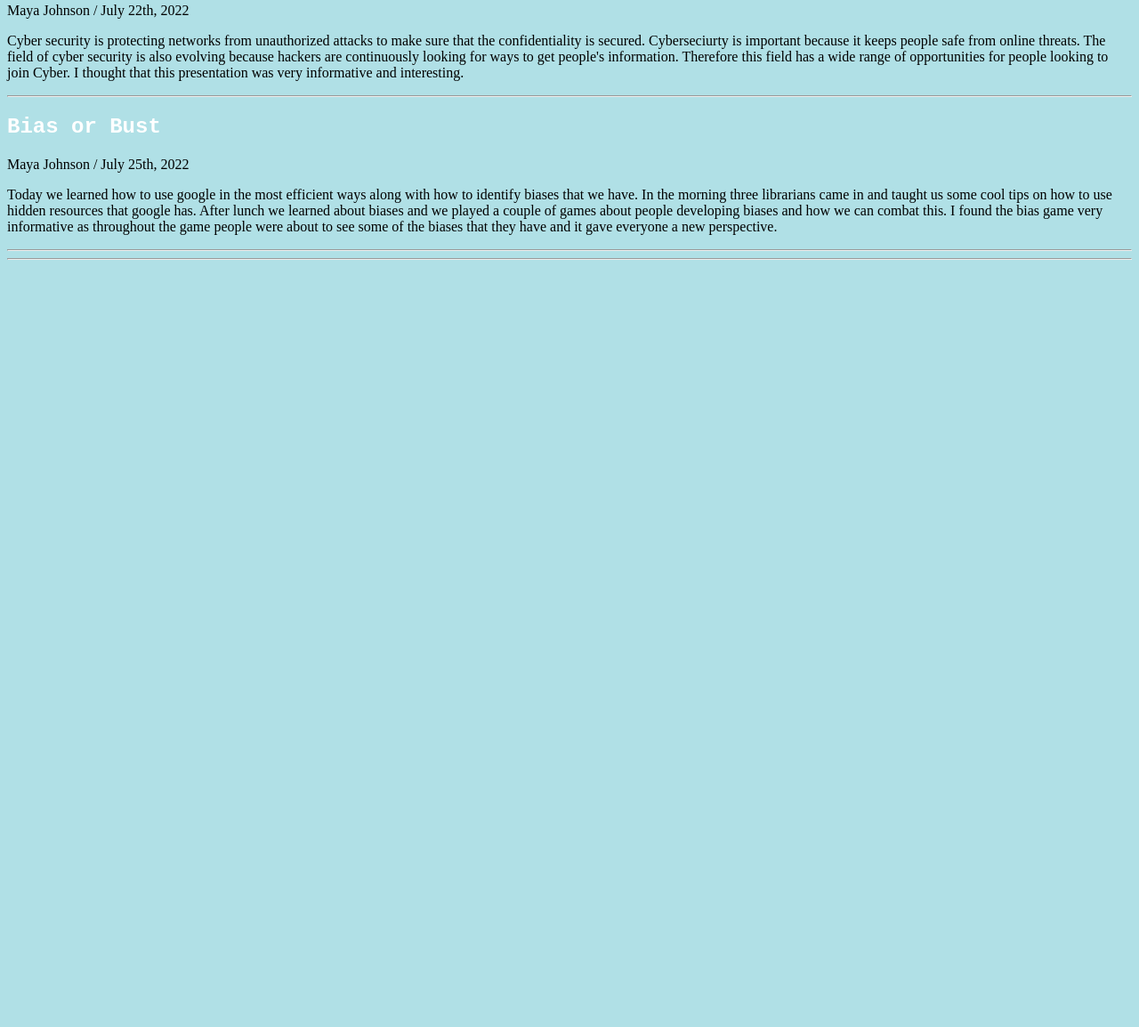
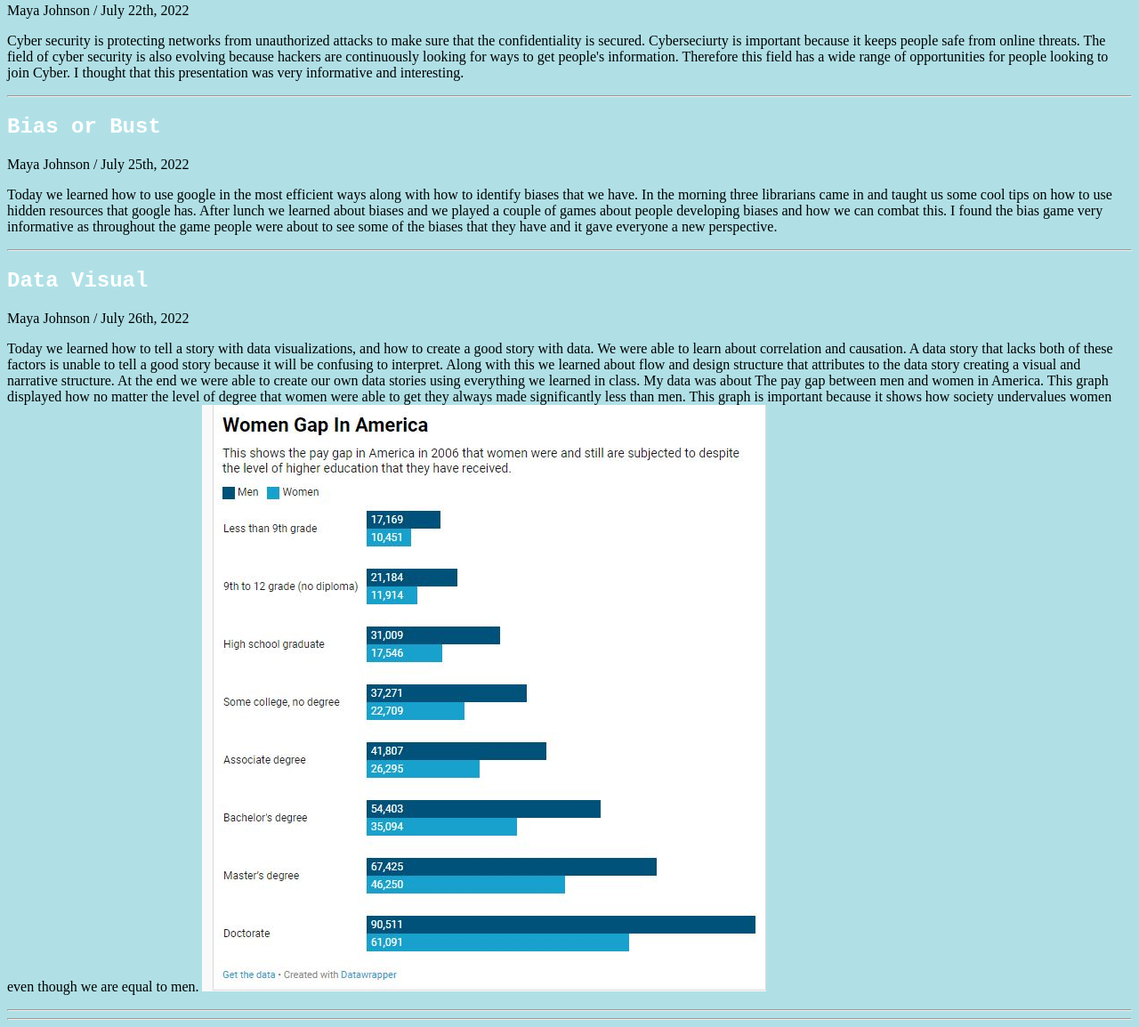
Before and after one commit to theitgirls/mjjohnso, a plain HTML site: page blog.html in a window 1280 px wide. Shown: the part 2858-4012 px from the top of the page at 89% size. Before the commit the page ends 3158 px from the top, so only its background shows below. Drawn offline with Linux system fonts and the light colour scheme; a web font is replaced by a local one.

Commit message:
Add files via upload

```diff
--- a/blog.html
+++ b/blog.html
@@ -103,6 +103,21 @@
             </p>
             <hr>
 
+            <h2>Data Visual</h2>
+
+            <p>Maya Johnson / July 26th, 2022</p>
+            <p>
+
+
+                Today we learned how to tell a story with data visualizations, and how to create a good story with data. We were able to learn about correlation and causation. A data story that lacks both of these factors is unable to tell a good story because it will be confusing to interpret. Along with this we learned about flow and design structure that attributes to the data story creating a visual and narrative structure. At the end we were able to create our own data stories using everything we learned in class. My data was about The pay gap between men and women in America. This graph displayed how no matter the level of degree that women were able to get they always made significantly less than men. This graph is important because it shows how society undervalues women even though we are equal to men.
+                <img src="women.jpg" alt="women data">
+
+
+
+            </p>
+            <hr>
+
+
         <hr>
     </body>
 </html>
```
Also changed, not shown: women.JPG (added).
